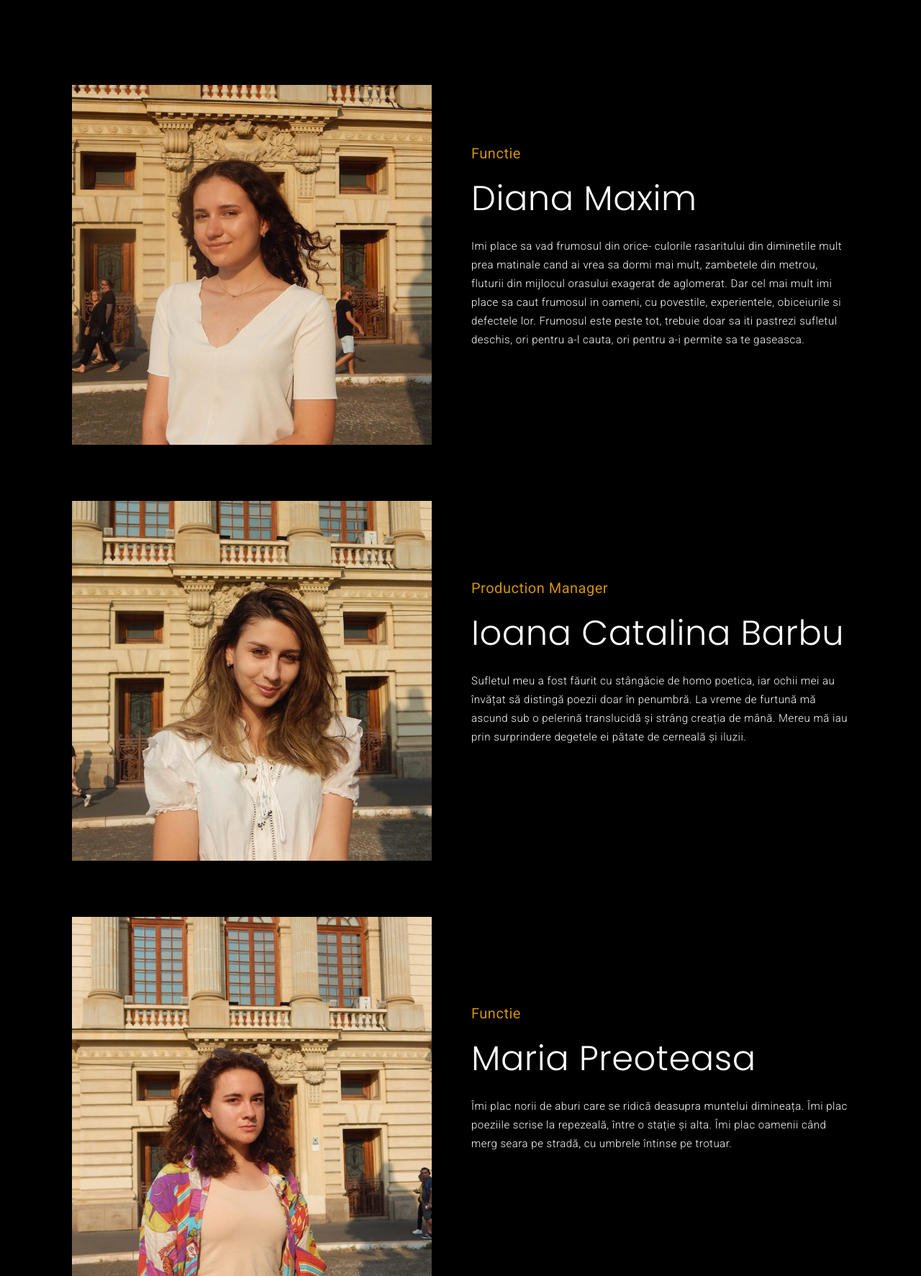
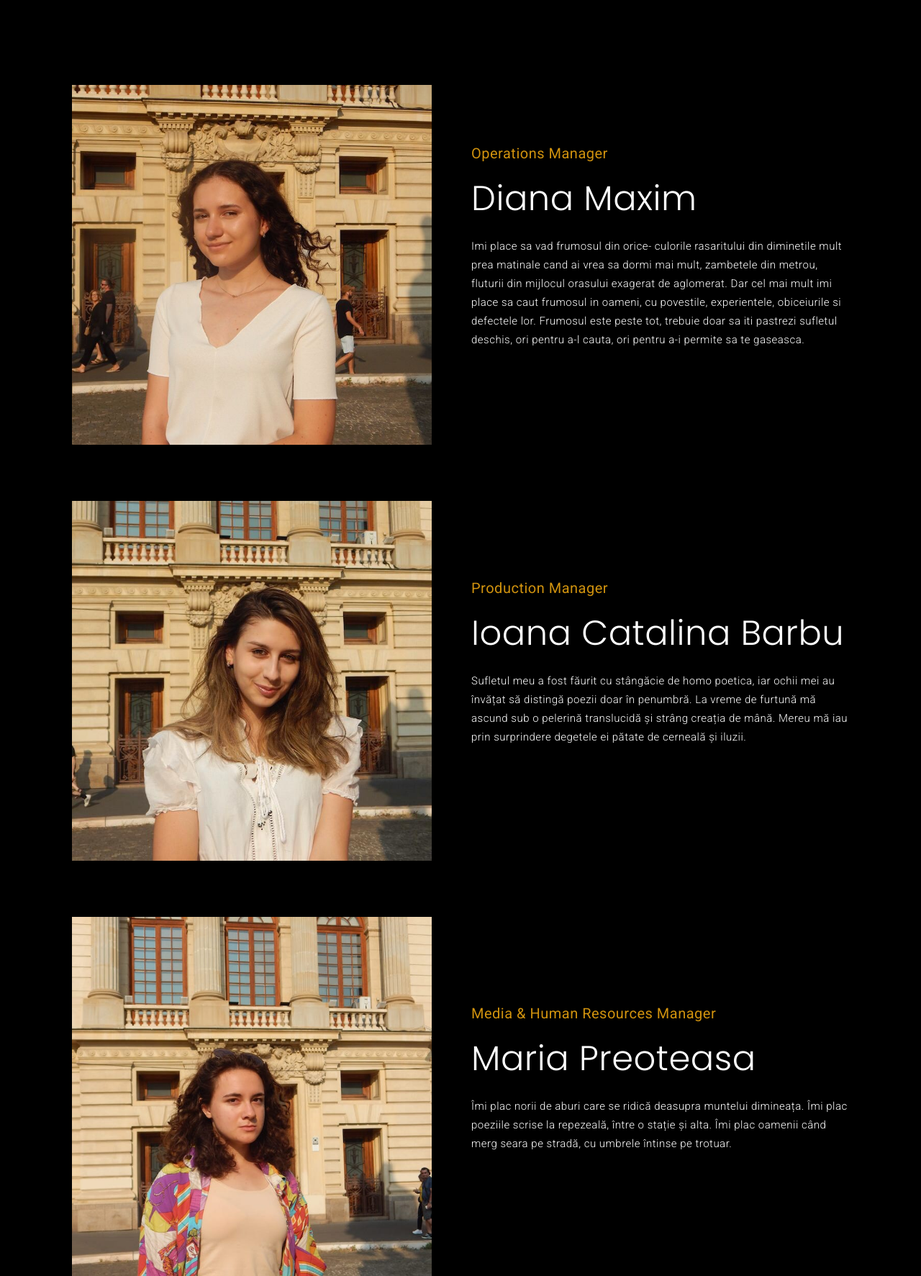
Before and after one commit to Radu-Nicolae/viviriafestival.ro, a PHP site: page /echipa.php in a window 1280 px wide. Shown: the part 376-2149 px from the top of the page at 72% size. Run offline with PHP 8.4, Linux system fonts and the light colour scheme; some libraries are stand-ins or nearby versions.

Commit message:
Functions added

```diff
--- a/echipa.php
+++ b/echipa.php
@@ -66,7 +66,7 @@
                             <div class="col-lg-6 col-md-12 col-sm-12 mx-auto d-inline-block text-left wow fadeInRight">
                                 <div class="skill-box-two">
                                     <div class="main-title mb-5 text-lg-left wow fadeIn" data-wow-delay="300ms">
-                                        <h5>functie</h5> <!-- 2 be modified-->
+                                        <h5>Operations Manager</h5> <!-- 2 be modified-->
                                         <h2 class="ml-0">Diana Maxim</h2> <!-- 2 be modified-->
                                         <p>Imi place sa vad frumosul din orice- culorile rasaritului din diminetile mult prea matinale cand ai vrea sa dormi mai mult, zambetele din metrou, fluturii din mijlocul orasului exagerat de aglomerat. Dar cel mai mult imi place sa caut frumosul in oameni, cu povestile, experientele, obiceiurile si defectele lor. Frumosul este peste tot, trebuie doar sa iti pastrezi sufletul deschis, ori pentru a-l cauta, ori pentru a-i permite sa te gaseasca.</p>
                                     </div>
@@ -111,7 +111,7 @@
                             <div class="col-lg-6 col-md-12 col-sm-12 mx-auto d-inline-block text-left wow fadeInRight">
                                 <div class="skill-box-two">
                                     <div class="main-title mb-5 text-lg-left wow fadeIn" data-wow-delay="300ms">
-                                        <h5>functie</h5> <!-- 2 be modified-->
+                                        <h5>Media & Human Resources Manager </h5> <!-- 2 be modified-->
                                         <h2 class="ml-0">Maria Preoteasa</h2> <!-- 2 be modified-->
                                         <p>Îmi plac norii de aburi care se ridică deasupra muntelui dimineața. Îmi plac poeziile scrise la repezeală, între o stație și alta. Îmi plac oamenii când merg seara pe stradă, cu umbrele întinse pe trotuar.</p>
                                     </div>
@@ -133,7 +133,7 @@
                             <div class="col-lg-6 col-md-12 col-sm-12 mx-auto d-inline-block text-left wow fadeInRight">
                                 <div class="skill-box-two">
                                     <div class="main-title mb-5 text-lg-left wow fadeIn" data-wow-delay="300ms">
-                                        <h5>functie</h5> <!-- 2 be modified-->
+                                        <h5>Strategy & Finance Manager</h5> <!-- 2 be modified-->
                                         <h2 class="ml-0">Ioana Barbu</h2> <!-- 2 be modified-->
                                         <p>Creația este nucleul diversității: de la vârfurile munților până la văile însorite, nimic nu este identic. Ești la fel de unic ca natura, iar creativitatea ta nu are limite. Dacă lumea ar fi altfel, probabil m-ai găsi scriind la o altitudine înaltă, undeva printre nori.</p>
                                     </div>
```
